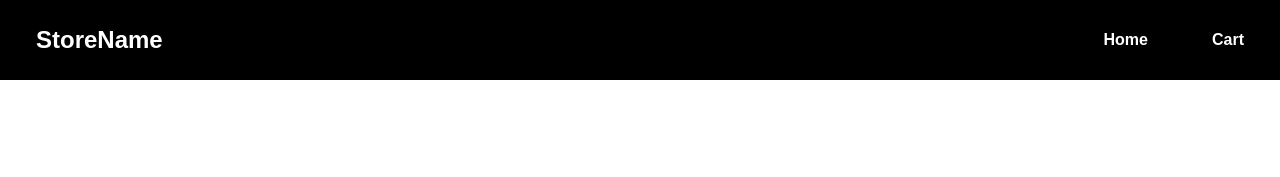
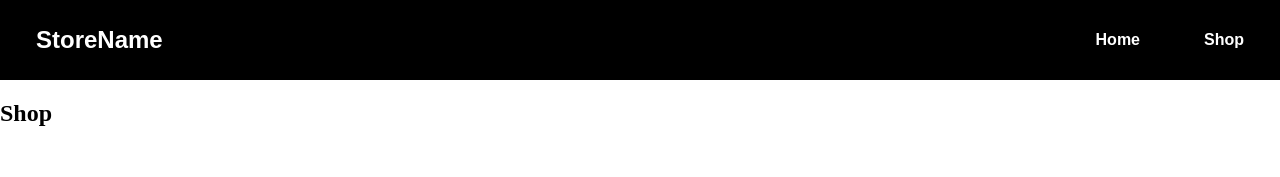
Before and after one commit to matheuspl92/shopping-cart, a React (Create React App) app: page /shop in a window 1280 px wide. Before the commit this address had no page. Shown: the top 177 px of the page. Built offline with nearby package versions, Linux system fonts and the light colour scheme.

Commit message:
Add Shop page component

```diff
--- a/src/App.js
+++ b/src/App.js
@@ -1,9 +1,10 @@
 import React from "react";
 import Nav from "./components/Nav/Nav";
 import { BrowserRouter, Routes, Route } from 'react-router-dom';
+import './App.css';
 import Home from "./components/Home/Home";
 import Cart from "./components/Cart/Cart";
-import './App.css';
+import Shop from "./components/Shop/Shop";
 
 function App() {
   return (
@@ -12,6 +13,7 @@ function App() {
         <Nav />
         <Routes>
           <Route path='/' element={<Home />} />
+          <Route path='/shop' element={<Shop />} />
           <Route path='/cart' element={<Cart />} />
         </Routes>
       </div>
--- a/src/components/Nav/Nav.js
+++ b/src/components/Nav/Nav.js
@@ -10,8 +10,8 @@ export default function Nav() {
                 <Link to='/'>
                     <li>Home</li>
                 </Link>
-                <Link to='/cart'>
-                    <li>Cart</li>
+                <Link to='/shop'>
+                    <li>Shop</li>
                 </Link>
             </ul>
         </nav>
--- /dev/null
+++ b/src/components/Shop/Shop.js
@@ -0,0 +1,7 @@
+import React from 'react'
+
+export default function Shop() {
+  return (
+    <h2>Shop</h2>
+  )
+}
```
Also changed, not shown: 1 other file (tests, documents, lock files or other folders).
